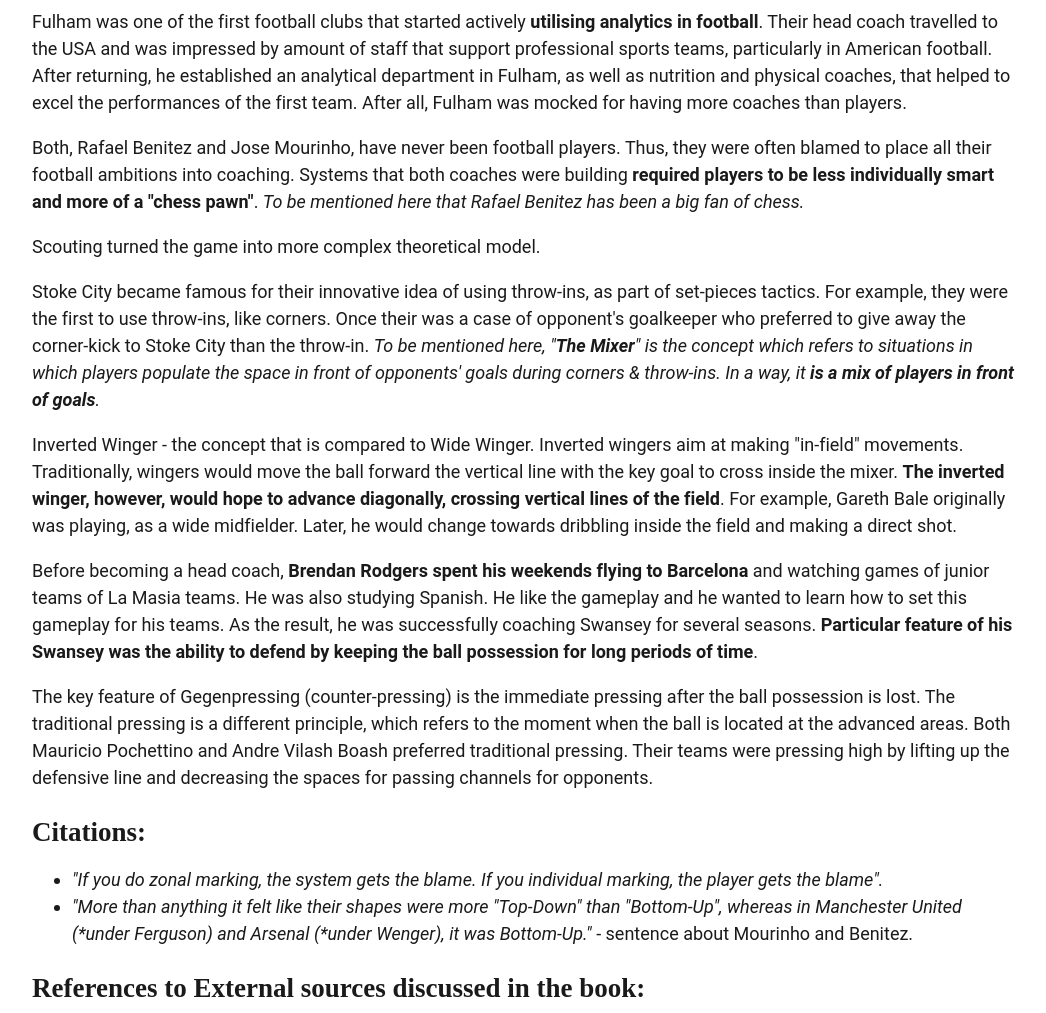
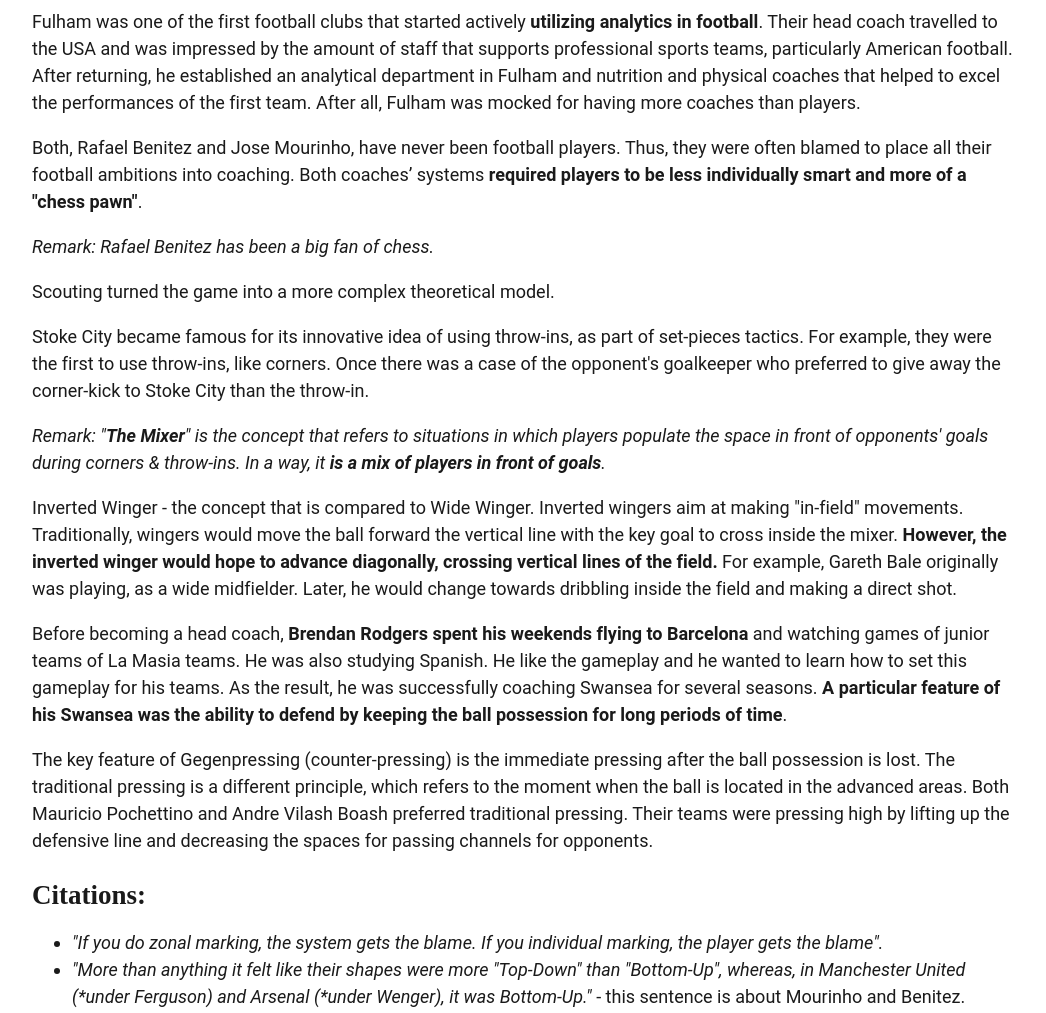
Before and after one commit to NGPetrovich/lit-rev-app, an Eleventy site: page src/blog/2022-04-10-new-post.md in a window 1280 px wide. Shown: the part 860-1873 px from the top of the page, without its empty margins (115-1161 px from the left). Built offline with nearby package versions, Linux system fonts and the light colour scheme; Eleventy itself is replaced by a stand-in of ours; files that its build step writes are made by us from their sources.

Commit message:
Update blog “2022-04-10-new-post”

```diff
--- a/src/blog/2022-04-10-new-post.md
+++ b/src/blog/2022-04-10-new-post.md
@@ -12,24 +12,28 @@
 
 Alex Ferguson brought into football the idea that **one player could play at different positions**. Van Nistelrooy was the last example of a player who could only play at one position: central forward. After Robin was sold, Ferguson had only players with versatile functionalities on the field.
 
-Fulham was one of the first football clubs that started actively **utilising analytics in football**. Their head coach travelled to the USA and was impressed by amount of staff that support professional sports teams, particularly in American football. After returning, he established an analytical department in Fulham, as well as nutrition and physical coaches, that helped to excel the performances of the first team. After all, Fulham was mocked for having more coaches than players.
+Fulham was one of the first football clubs that started actively **utilizing analytics in football**. Their head coach travelled to the USA and was impressed by the amount of staff that supports professional sports teams, particularly American football. After returning, he established an analytical department in Fulham and nutrition and physical coaches that helped to excel the performances of the first team. After all, Fulham was mocked for having more coaches than players.
 
-Both, Rafael Benitez and Jose Mourinho, have never been football players. Thus, they were often blamed to place all their football ambitions into coaching. Systems that both coaches were building **required players to be less individually smart and more of a "chess pawn"**. *To be mentioned here that Rafael Benitez has been a big fan of chess.*
+Both, Rafael Benitez and Jose Mourinho, have never been football players. Thus, they were often blamed to place all their football ambitions into coaching. Both coaches’ systems **required players to be less individually smart and more of a "chess pawn"**.
 
-Scouting turned the game into more complex theoretical model.
+> *Remark: Rafael Benitez has been a big fan of chess.*
 
-Stoke City became famous for their innovative idea of using throw-ins, as part of set-pieces tactics. For example, they were the first to use throw-ins, like corners. Once their was a case of opponent's goalkeeper who preferred to give away the corner-kick to Stoke City than the throw-in. *To be mentioned here, "**The Mixer**" is the concept which refers to situations in which players populate the space in front of opponents' goals during corners & throw-ins. In a way, it **is a mix of players in front of goals**.*
+Scouting turned the game into a more complex theoretical model.
 
-Inverted Winger - the concept that is compared to Wide Winger. Inverted wingers aim at making "in-field" movements. Traditionally, wingers would move the ball forward the vertical line with the key goal to cross inside the mixer. **The inverted winger, however, would hope to advance diagonally, crossing vertical lines of the field**. For example, Gareth Bale originally was playing, as a wide midfielder. Later, he would change towards dribbling inside the field and making a direct shot.
+Stoke City became famous for its innovative idea of using throw-ins, as part of set-pieces tactics. For example, they were the first to use throw-ins, like corners. Once there was a case of the opponent's goalkeeper who preferred to give away the corner-kick to Stoke City than the throw-in.
 
-Before becoming a head coach, **Brendan Rodgers spent his weekends flying to Barcelona** and watching games of junior teams of La Masia teams. He was also studying Spanish. He like the gameplay and he wanted to learn how to set this gameplay for his teams. As the result, he was successfully coaching Swansey for several seasons. **Particular feature of his Swansey was the ability to defend by keeping the ball possession for long periods of time**.
+> *Remark: "**The Mixer**" is the concept that refers to situations in which players populate the space in front of opponents' goals during corners & throw-ins. In a way, it **is a mix of players in front of goals**.*
 
-The key feature of Gegenpressing (counter-pressing) is the immediate pressing after the ball possession is lost. The traditional pressing is a different principle, which refers to the moment when the ball is located at the advanced areas. Both Mauricio Pochettino and Andre Vilash Boash preferred traditional pressing. Their teams were pressing high by lifting up the defensive line and decreasing the spaces for passing channels for opponents.
+Inverted Winger - the concept that is compared to Wide Winger. Inverted wingers aim at making "in-field" movements. Traditionally, wingers would move the ball forward the vertical line with the key goal to cross inside the mixer. **However, the inverted winger would hope to advance diagonally, crossing vertical lines of the field.** For example, Gareth Bale originally was playing, as a wide midfielder. Later, he would change towards dribbling inside the field and making a direct shot.
+
+Before becoming a head coach, **Brendan Rodgers spent his weekends flying to Barcelona** and watching games of junior teams of La Masia teams. He was also studying Spanish. He like the gameplay and he wanted to learn how to set this gameplay for his teams. As the result, he was successfully coaching Swansea for several seasons. **A particular feature of his Swansea was the ability to defend by keeping the ball possession for long periods of time**.
+
+The key feature of Gegenpressing (counter-pressing) is the immediate pressing after the ball possession is lost. The traditional pressing is a different principle, which refers to the moment when the ball is located in the advanced areas. Both Mauricio Pochettino and Andre Vilash Boash preferred traditional pressing. Their teams were pressing high by lifting up the defensive line and decreasing the spaces for passing channels for opponents.
 
 ## Citations:
 
 > * *"If you do zonal marking, the system gets the blame. If you individual marking, the player gets the blame".*
-> * *"More than anything it felt like their shapes were more "Top-Down" than "Bottom-Up", whereas in Manchester United (\*under Ferguson) and Arsenal (\*under Wenger), it was Bottom-Up."* - sentence about Mourinho and Benitez.
+> * *"More than anything it felt like their shapes were more "Top-Down" than "Bottom-Up", whereas, in Manchester United (\*under Ferguson) and Arsenal (\*under Wenger), it was Bottom-Up."* - this sentence is about Mourinho and Benitez.
 
 ## References to External sources discussed in the book:
 
```
